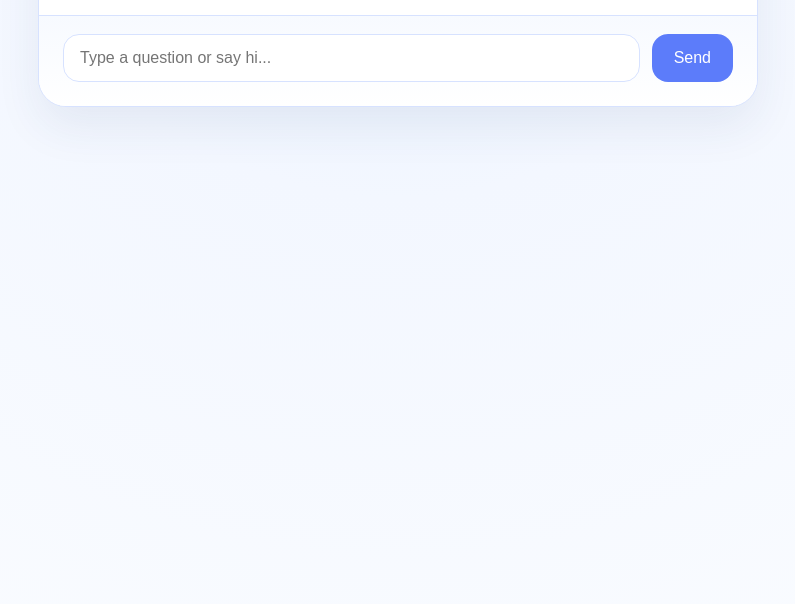
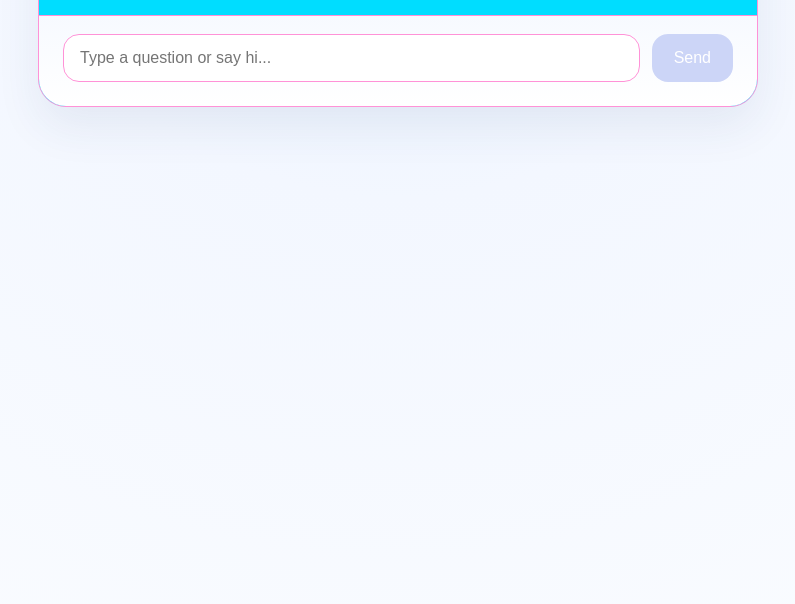
Before and after one commit to reyaunicorn12/week-3-LLM-app, a website: page index.html in a window 1280 px wide. Shown: the part 220-824 px from the top of the page, without its empty margins (242-1037 px from the left). Drawn offline with Linux system fonts and the light colour scheme.

Commit message:
update color variables in CSS for improved theme

```diff
--- a/style.css
+++ b/style.css
@@ -1,11 +1,11 @@
 :root {
-  --bg: #f3f7ff;
-  --surface: #ffffff;
-  --primary: #5c7cfa;
-  --primary-soft: #dbe4ff;
-  --text: #112d4e;
-  --text-muted: #4f6d8f;
-  --border: #d7e2ff;
+  --bg: #ffbbff;
+  --surface: #00ddff;
+  --primary: #ccd5f7;
+  --primary-soft: #ebb8ef;
+  --text: #ff01e1;
+  --text-muted: #ee00ff;
+  --border: #ff92d7;
 }
 
 * {
```
